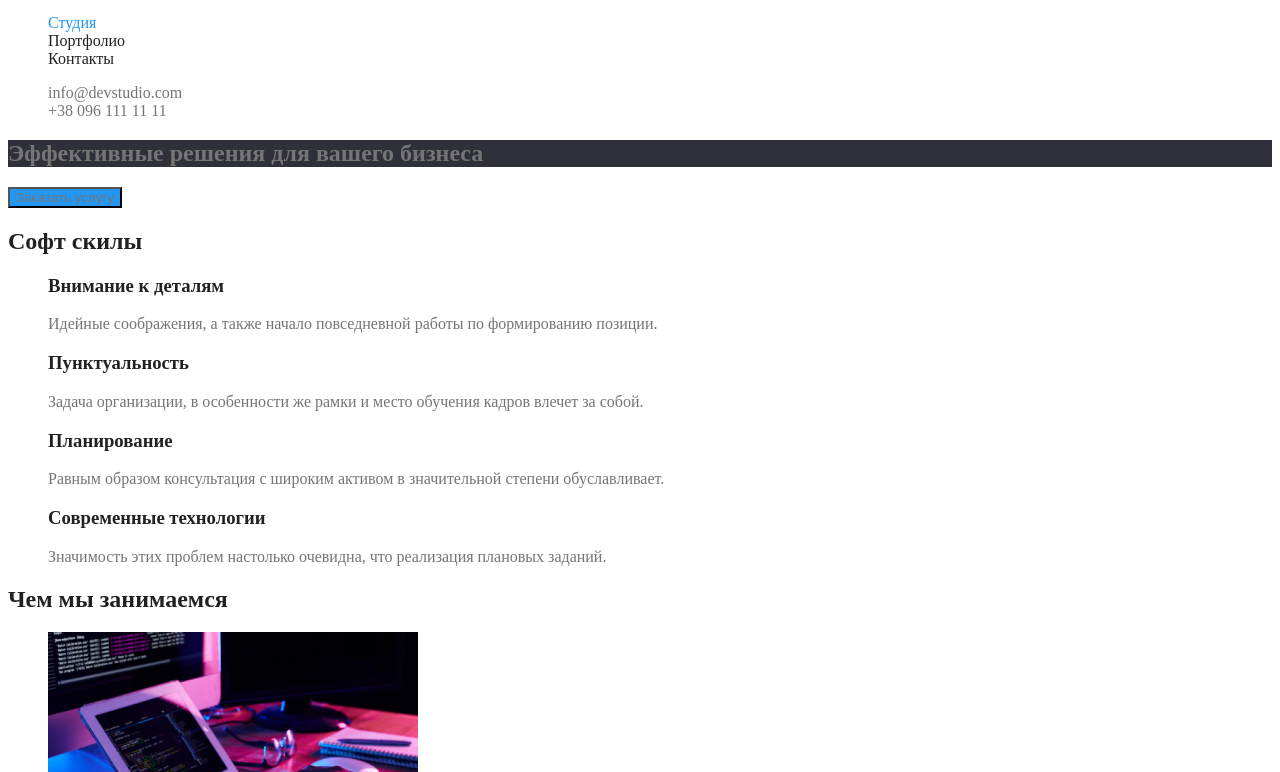
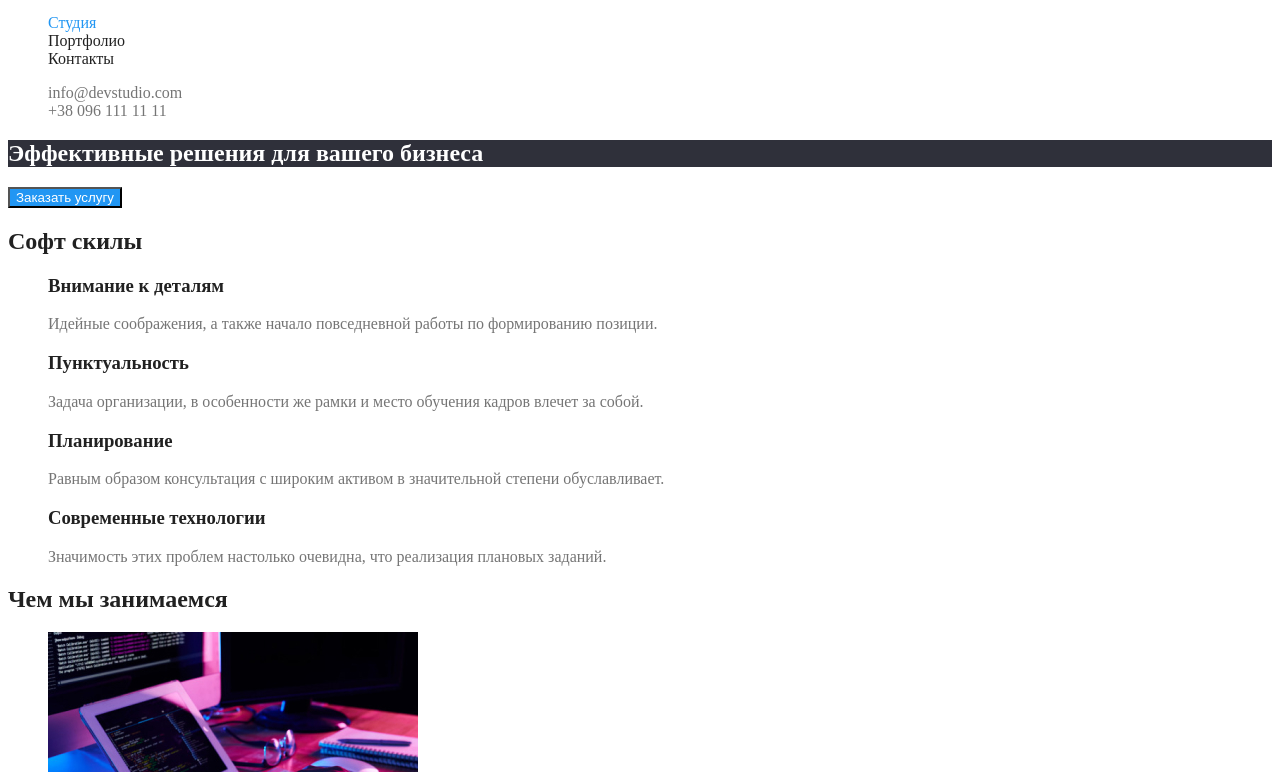
Before and after one commit to Eldiwr/goit-markup-hw-02, a plain HTML site: page index.html in a window 1280 px wide. Shown: the part 28-800 px from the top of the page. Drawn offline with Linux system fonts and the light colour scheme.

Commit message:
1st page done v.1.2

```diff
--- a/css/styles.css
+++ b/css/styles.css
@@ -66,11 +66,11 @@ ul {
 }
 
 .hero .title {
-    color: var(--header-background-color);
+    color: var(--primary-background-color);
 }
 
 .button {
-    color: var(--header-background-color);
+    color: var(--primary-background-color);
     background-color: var(--focus-color);
 }
 
@@ -95,6 +95,6 @@ footer{
 }
 
 .address-link {
-    color: var(--header-background-color);
+    color: var(--primary-background-color);
     text-decoration: none;
 }
```
